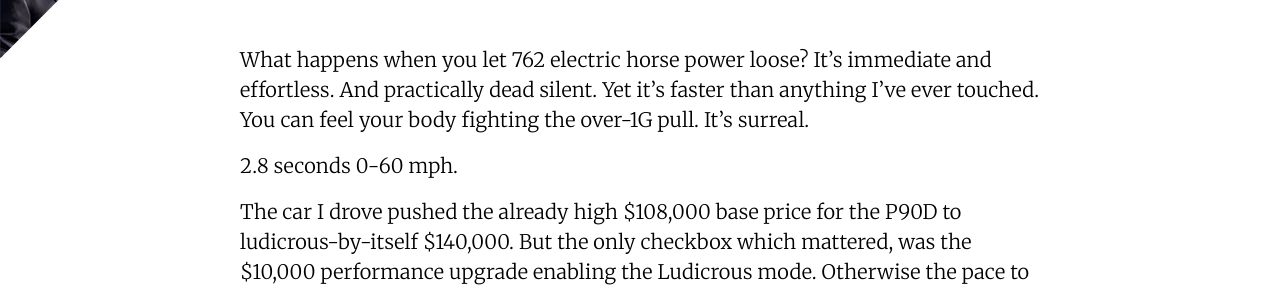
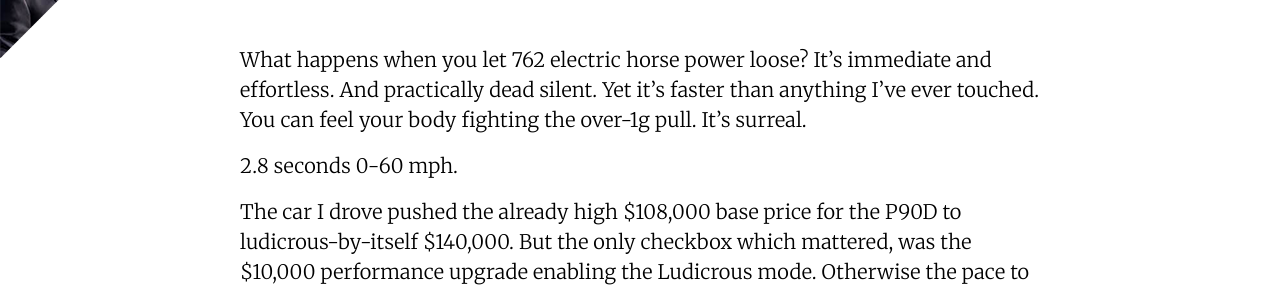
Before and after one commit to juokaz/juokaz.com, a Jekyll site: the page built from _posts/2015-09-28-the-ludicrous-tesla.markdown, in a window 1280 px wide and 900 px high. Shown: the part 142-432 px from the top of the window. Built offline with Jekyll 4.4.1, drawn with Linux system fonts in a browser that asks for light colours; comment, search, counter and statistics services are not loaded.

Commit message:
g-force is lowercase

```diff
--- a/_posts/2015-09-28-the-ludicrous-tesla.markdown
+++ b/_posts/2015-09-28-the-ludicrous-tesla.markdown
@@ -6,7 +6,7 @@
 image: http://scontent-lga3-1.cdninstagram.com/hphotos-xaf1/t51.2885-15/e35/11899593_1550400381881953_1405122151_n.jpg
 ---
 
-What happens when you let 762 electric horse power loose? It’s immediate and effortless. And practically dead silent. Yet it’s faster than anything I’ve ever touched. You can feel your body fighting the over-1G pull. It’s surreal.
+What happens when you let 762 electric horse power loose? It’s immediate and effortless. And practically dead silent. Yet it’s faster than anything I’ve ever touched. You can feel your body fighting the over-1g pull. It’s surreal.
 
 2\.8 seconds 0-60 mph.
 
```
